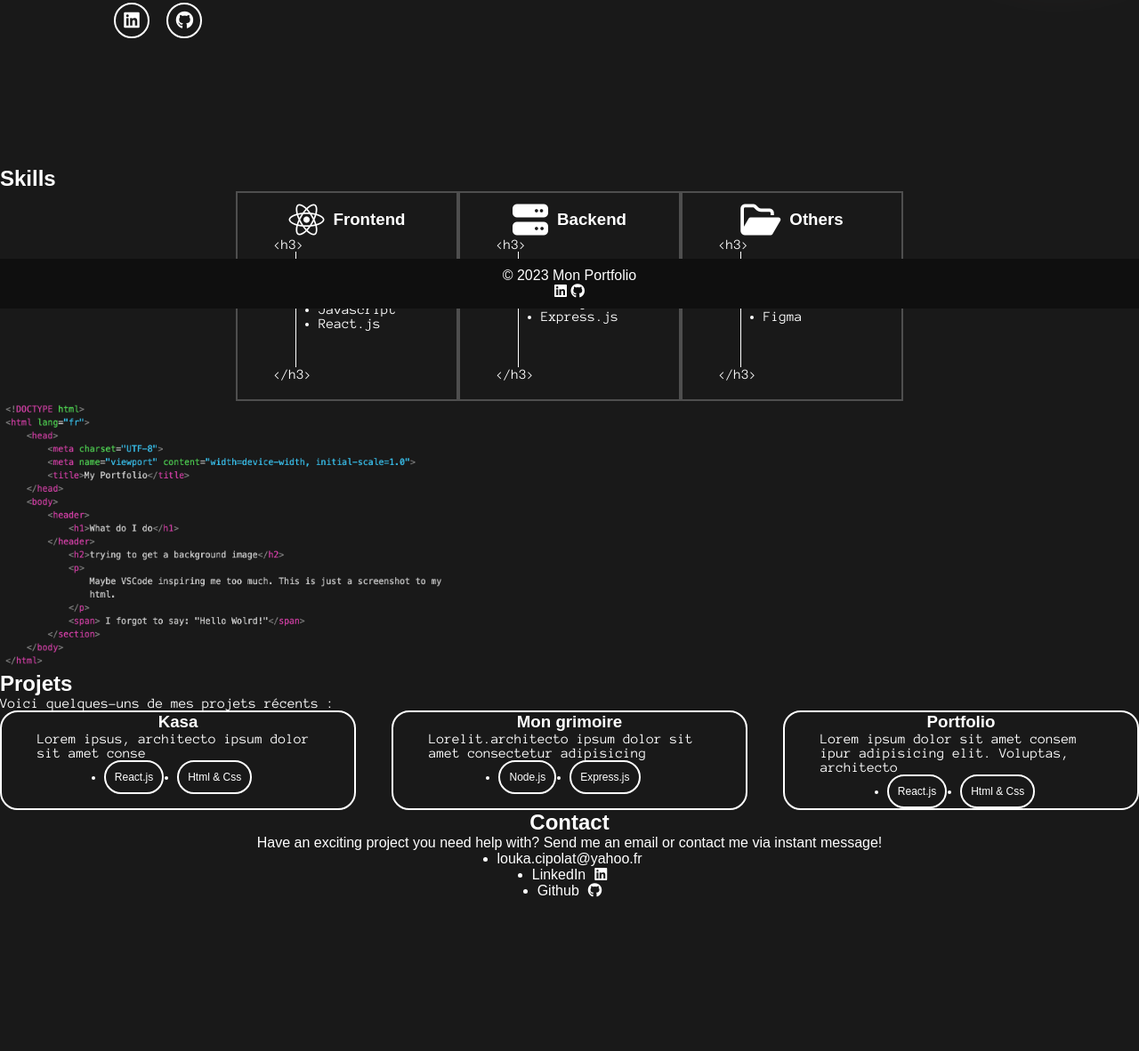
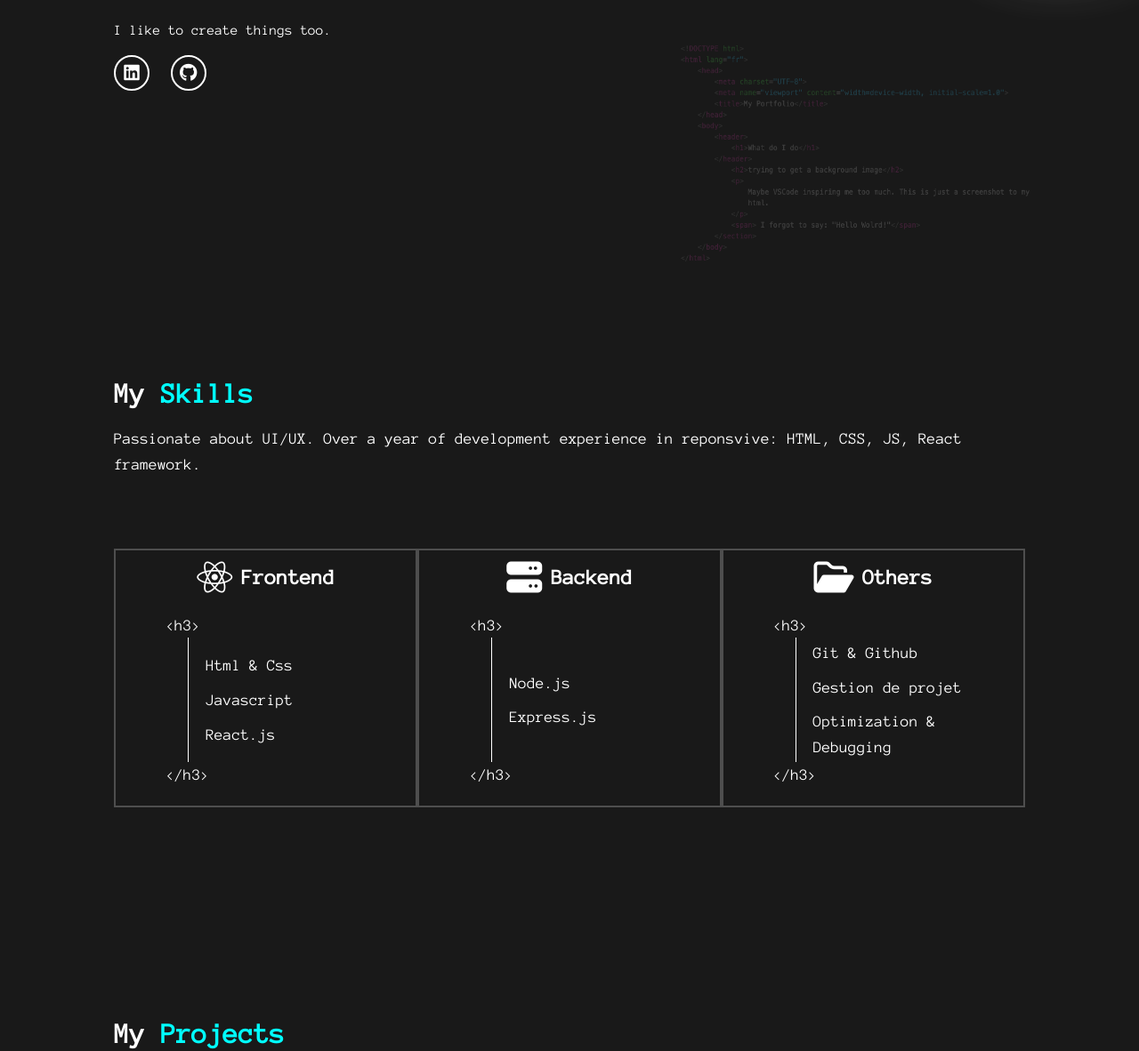
Before and after one commit to LoukaC/Portfolio, a website: page index.html in a window 1280 px wide. Shown: the part 453-1635 px from the top of the page at 89% size. Before the commit the page ends 1514 px from the top, so only its background shows below. Drawn offline with nearby package versions, Linux system fonts and the light colour scheme.

Commit message:
section project contact et organisation

```diff
--- a/index.html
+++ b/index.html
@@ -21,17 +21,17 @@
         <nav class="navbar">
             <a href="#home" class="active" style="--i:1;">// Home</a>
             <a href="#skill" style="--i:2;">// Skills</a>
-            <a href="#projet" style="--i:3;">// Projets</a>
+            <a href="#project" style="--i:3;">// Projets</a>
             <a href="#contact" style="--i:4;">// Contact</a>
         </nav>
     </header>
 
-    <section id="home">
+    <section class="home" id="home">
         <div class="home-content">
             <h3>Hi there, It's Me</h3>
             <h1>Louka Cipolat</h1>
             <h3>And I am a <span id="multiple-text"></span></h3>
-            <p>Lorem ipsum dolor sit amet consectetur.</p>
+            <p>I like to create things too.</p>
              <div class="social">
                 <a href="https://www.linkedin.com/" style="--i:5;" target="_blank">
                     <i class="fab fa-linkedin"></i>
@@ -46,15 +46,18 @@
         </div>
     </section>
 
-    <section id="skill">
-        <h2>Skills</h2>
+    <section id="skill" class="skill">
+        <div class="skill-title">
+            <h2 class="section-title">My <span>Skills</span></h2>
+            <p>Passionate about UI/UX. Over a year of development experience in reponsvive: HTML, CSS, JS, React framework.</p>
+        </div>
         <div class="skill-content">
-            <div class="skill">
-                <div class="skill-title">
+            <div class="skill-box">
+                <div class="skill-box-title">
                     <i class="fa-brands fa-react"></i>
                     <h3>Frontend</h3>
                 </div>
-                <div class="skill-box">
+                <div class="skill-column">
                     <div class="essai">
                         <p>&lt;h3&gt;</p>
                         <div class="vertical-line"></div>
@@ -67,12 +70,12 @@
                     </ul>
                 </div>
             </div>
-            <div class="skill">
-                <div class="skill-title">
+            <div class="skill-box">
+                <div class="skill-box-title">
                     <i class="fa-solid fa-server"></i>
                     <h3>Backend</h3>
                 </div>
-                <div class="skill-box">
+                <div class="skill-column">
                     <div class="essai">
                         <p>&lt;h3&gt;</p>
                         <div class="vertical-line"></div>
@@ -84,12 +87,12 @@
                     </ul>
                 </div>
             </div>
-            <div class="skill">
-                <div class="skill-title">
+            <div class="skill-box">
+                <div class="skill-box-title">
                     <i class="fa-regular fa-folder-open"></i>
                     <h3>Others</h3>
                 </div>
-                <div class="skill-box">
+                <div class="skill-column">
                     <div class="essai">
                         <p>&lt;h3&gt;</p>
                         <div class="vertical-line"></div>
@@ -97,58 +100,71 @@
                     </div>
                     <ul>
                         <li>Git & Github</li>
-                        <li>Figma</li>
+                        <li>Gestion de projet</li>
+                        <li>Optimization & Debugging</li>
                     </ul>
                 </div>
             </div>
         </div>
         <div class="html">
-            <img src="./images/html.webp" alt="html code" width="500" height="300">
+            <img src="./images/html.webp" alt="html code" width="400" height="250">
         </div>
 
     </section>
 
-    <section id="projet">
-        <h2>Projets</h2>
-        <p>Voici quelques-uns de mes projets récents :</p>
-        <div class="projet-content">
-            <div class="projet">
-                <h3>Kasa</h3>
-                <p> Lorem ipsus, architecto  ipsum dolor sit amet conse</p>
+    <section id="project" class="project">
+        <h2 class="section-title"> My <span>Projects</span></h2>
+
+        <div class="project-content">
+           <div class="project-box">
+                <img src="/images/kasa1.webp" alt="projet kasa">
+                <div class="project-layer">
+                    <h4>Kasa</h4>
+                    <p>Home Search App</p>
                     <ul>
+                        <li>Html & css</li>
                         <li>React.js</li>
-                    <li> Html & Css</li>
                     </ul>
+                    <a href=""><i class="fa-solid fa-link"></i></a>
                 </div>
-            <div class="projet">
-                <h3>Mon grimoire</h3>
-                <div class="projet-box">
-                    <p> Lorelit.architecto ipsum dolor sit amet consectetur adipisicing</p>
+           </div>
+           <div class="project-box">
+                <img src="/images/grimoire1.webp" alt="projet kasa">
+                <div class="project-layer">
+                    <h4>Portfolio</h4>
+                    <p>Books Sharing & Rating App</p>
                     <ul>
                         <li>Node.js</li>
                         <li>Express.js</li>
                     </ul>
+                    <a href=""><i class="fa-solid fa-link"></i></a>
                 </div>
            </div>
-            <div class="projet">
-                <h3>Portfolio</h3>
-                <p> Lorem ipsum dolor sit amet consem ipur adipisicing elit. Voluptas, architecto</p>
+           <div class="project-box">
+                <img src="/images/portfolio.webp" alt="projet kasa">
+                <div class="project-layer">
+                    <h4>Kasa</h4>
+                    <p>Porfolio App</p>
                     <ul>
+                        <li>Html & css</li>
                         <li>React.js</li>
-                    <li>Html & Css</li>
                     </ul>
+                    <a href=""><i class="fa-solid fa-link"></i></a>
+                </div>
            </div>
         </div>
     </section>
 
-    <section id="contact">
-        <h2>Contact</h2>
-        <div class="contact-sentence">
-            <p>Have an exciting project you need help with? Send me an email or contact me via instant message!</p>
+    <section id="contact" class="contact">
+        <div class="skill-title">
+        <h2 class="section-title">My <span>Contacts</span></h2>
+        <p>Have an exciting project you need help with? Send me an email or contact me via social network: </p>
         </div>
         <div class="contact-link">
         <ul>
-            <li class="email">louka.cipolat@yahoo.fr</li>
+            <li class="email">
+                <a href="mailto:louka.cipolat@yahoo.fr">louka.cipolat@yahoo.fr</a>
+            </li>
             <li>
                 <a href="https://www.linkedin.com/" target="_blank">
                     LinkedIn<i class="fab fa-linkedin"></i>
@@ -162,14 +178,8 @@
         </ul>
         </div>
     </section>
-
     <footer>
-        <p>© 2023 Mon Portfolio</p>
-        <a href="https://www.linkedin.com/" target="_blank">
-            <i class="fab fa-linkedin"></i>
-        </a>
-        <a href="https://github.com/" target="_blank">
-            <i class="fab fa-github"></i>
+        <p>Copyright © 2023; My Portfolio | All Rights Reserved</p>
         </a>
     </footer>
 </body>
--- a/index.js
+++ b/index.js
@@ -10,7 +10,7 @@ window.addEventListener('scroll', function() {
     var moonWidth = moon.offsetWidth;
     var endPosition = windowWidth - moonWidth;
 
-    moon.style.right = -(scrollPosition * 0.3) + 'px';
+    moon.style.right = -(scrollPosition * 0.05) + 'px';
 
     if (scrollPosition > endPosition) {
         moon.style.opacity = 0;
@@ -30,3 +30,32 @@ var typed = new Typed("#multiple-text", {
     smartBackspace: true,
     loop: true
 });
+
+
+// scroll section active link
+
+let sections = document.querySelectorAll('section')
+let navLinks = document.querySelectorAll('header nav a')
+
+window.onscroll =() =>{
+    sections.forEach(sec =>{
+        let top= window.scrollY;
+        let offset = sec.offsetTop - 150;
+        let height = sec.offsetHeight;
+        let id = sec.getAttribute('id');
+
+        if(top >= offset && top < offset + height) {
+            navLinks.forEach(links =>{
+                links.classList.remove('active');
+                document.querySelector('header nav a[href*=' + id + ']').classList.add('active')
+            })
+        }
+    })
+}
+
+
+// header fixe
+
+let header = document.querySelector('header');
+
+header.classList.toggle('fixed', window.scrollY > 100)
--- /dev/null
+++ b/package.json
@@ -0,0 +1,3 @@
+{
+  "dependencies": {}
+}
--- a/styles.css
+++ b/styles.css
@@ -7,26 +7,29 @@
 
 
 body {
-    font-family: 'Arial', sans-serif;
+    font-family: 'Anonymous Pro';
     background-color: #191919;
     color: #ffffff;
     margin: 0;
-    padding: 0;
+    padding-bottom: 50px ;
 }
 
 
 header {
-    background-color: transparent;
     position: fixed;
+    background-color: #191919;
     top:0;
     left: 0;
     width: 100%;
-    padding: 20px;
     display: flex;
     text-align: center;
     justify-content: space-between;
-    padding:  20px 10%;
+    padding:  20px 10% 20px 10%;
     z-index: 100;
+}
+
+.header .fixed {
+    border-bottom: 2px solid white;
 }
 
 .logo{
@@ -40,7 +43,8 @@ header {
 
 .navbar {
     display: flex;
-    padding: 20px;
+    justify-content: center;
+    align-items: center;
     gap: 20px;
 }
 
@@ -57,22 +61,26 @@ header {
 
 .navbar a:hover,
 .navbar a.active {
-    color:#555555;
+    color:rgb(0, 255, 255);
 }
 
+section {
+    height: 90vh;
+    padding: 10rem 10% 2rem;
+}
 
-#home{
+.home{
     position: relative;
     width: 100%;
-    height: 80vh;
     display: flex;
     justify-content: space-between;
     align-items: center;
-    padding: 70px 10% 0;
+    z-index: 1;
 }
 
 .home-content{
     max-width: 600px;
+    font-family: 'Anonymous Pro';
 }
 
 .home-content h1 {
@@ -99,11 +107,8 @@ header {
     opacity: 0;
 }
 
-.home-content h3 span {
+span {
     color: aqua;
-}
-
-.typed-cursor {
 }
 
 .home-content p{
@@ -142,7 +147,7 @@ header {
 .moon {
     position: fixed;
     top: 200px;
-    right: 150px;
+    right: 250px;
     width: 200px;
     height: 200px;
     border-radius: 50%;
@@ -250,37 +255,70 @@ header {
 }
 
 
+.skill{
+    display: flex;
+    flex-direction: column;
+    z-index: 1;
+    gap: 80px;
+    width: 100%;
+    z-index: 1;
+}
 
-#home .html img{
-    opacity: 0.2;
-    position: absolute;
-    top: 305px;
-    left: 45%;
-    transform: translateX(-50%);
+.skill-title,
+.contact-title {
+    display: flex;
+    flex-direction: column;
+    gap: 20px;
+}
+
+.section-title{
+    font-size: 32px;
 }
 
 
+.skill h3,
+.project h3,
+.contact h3 {
+    font-size: 24px;
+}
+
+.skill p,
+.skill li,
+.contact p{
+    font-family: 'Anonymous Pro';
+    font-size: 18px;
+    line-height: 1.6;
+}
+
+li{
+    list-style-type: none;
+}
+
+.sectin-title span{
+    color: aqua;
+}
 
 .skill-content{
     display: flex;
     flex-direction: row;
     justify-content: center;
     color: #ffffff;
+    width: 100%;
 }
 
-.skill{
+.skill-box{
     border: #FFFFFF3B 2px solid;
-    padding: 10px 40px 20px 40px;
+    padding: 10px 10px 20px 10px;
     display: flex;
     flex-direction: column;
     justify-content: center;
     align-items: center;
-    max-width: 250px;
+    gap: 20px;
+    width: 100%;
     flex: 1 1 200px;
-
 }
 
-.skill-title{
+.skill-box-title{
     display: flex;
     flex-direction: row;
     justify-content: center;
@@ -288,85 +326,158 @@ header {
     gap: 10px;
 }
 
-.skill-title i{
+.skill-box-title i{
     font-size: 40px;
 }
 
-.skill-box{
-    align-self: flex-start;
-    font-family: 'Anonymous Pro';
+.skill-column{
+    display: flex;
+    flex-direction: row;
+    justify-content: center;
+    align-items: center;
+    width: 100%;
+
 }
 
-#projet {
+.skill-column li{
+    margin: 10px 0;
+    width: 180px;
+}
+
+.essai{
     display: flex;
     flex-direction: column;
+    width: 45px;
 }
 
-#projet p{
-    font-family: 'Anonymous Pro';
+.vertical-line {
+    height: 140px; /* hauteur ligne */
+    width: 1px;
+    background-color: #ffffff; /* Couleur ligne */
+    margin: 0px 0px 0px 25px;
 }
 
-.projet-content{
+
+.html img{
+    opacity: 0.2;
+    position: fixed;
+    top: 500px;
+    left: 75%;
+    transform: translateX(-50%);
+}
+
+
+/* projet */
+
+.project{
     display: flex;
-    flex-direction: row;
-    justify-content: space-around;
+    flex-direction: column;
+    z-index: 1;
+    gap: 40px;
+    width: 100%;
+}
+
+.project-content{
+    display: grid;
+    grid-template-columns: repeat(2, 1fr);
+    align-items: center;
     gap: 40px;
 }
 
-.projet {
+.project-content .project-box {
+    position: relative;
     display: flex;
-    flex-direction: column;
-    justify-content: flex-start;
-    align-items: center;
-    border: #ffffff 2px solid;
-    border-radius: 20px;
-    padding: 0px 40px;
-    width: 400px;
+    border-radius: 10px;
+    overflow: hidden;
+    box-shadow: 0 0 1rem rgb(255, 255, 255);
 
 }
 
-.projet-box{
+.project-box img {
+    object-fit: cover;
+    width: 100%;
+    border-radius: 10px;
+    transition: 0.5s ease;
+}
+
+.project-box:hover img {
+
+    transform: scale(1.05);
+}
+
+
+.project-box .project-layer{
+    position: absolute;
+    bottom: 0;
+    left: 0;
+    width: 100%;
+    height: 100%;
+    background: linear-gradient(rgb(0, 0, 0, 0.6), rgb(1, 190, 190));
     display: flex;
     flex-direction: column;
-    justify-content: center;
-    align-items: center;
+    justify-content: flex-end;
+    padding: 5px 10px;
+    gap: 2px;
+    transform: translateY(100%);
+    transition: 0.5s ease;
 }
 
-.projet p {
-    text-align:left;
-    font-family: 'Anonymous Pro';
+.project-box:hover .project-layer{
+    transform: translateY(0);
 }
 
-.projet ul{
+.project-layer h4{
+    font-size: 24px;
+}
+
+.project-layer a{
+    position: absolute;
+    color: white;
+    top: 10px;
+    right: 10px;
+}
+
+.project ul{
     display: flex;
     flex-direction: row;
     gap: 15px;
-
-}
-.projet li {
-     font-size: 12px;
-     border: #ffffff 2px solid;
-     border-radius: 20px;
-     padding: 10px;
 }
 
-#contact {
-    margin-bottom: 50px; /* Ajoutez un espace en bas de la section de contact pour éviter que le footer ne la cache */
+.project li {
+     border: #ffffff 1px solid;
+     border-radius: 20px;
+     padding: 0px 10px;
+}
+
+.project p,
+.project li {
+    font-family: 'Anonymous Pro';
+    font-size: 18px;
+    line-height: 1.6;
+}
+
+
+
+
+/* contact */
+
+.contact{
     display: flex;
     flex-direction: column;
-    justify-content: center;
-    align-items: center;
-
+    width: 100%;
+    z-index: 1;
+    gap: 80px;
 }
 
-.contact-sentence{
-}
 
 .contact-link ul {
     display: flex;
     flex-direction: column;
     justify-content: center;
     align-items: center;
+    gap: 20px;
+    font-size: 24px;
+    font-family: 'Anonymous Pro';
 }
 
 .contact-link a {
@@ -377,46 +488,12 @@ header {
     gap: 10px;
 }
 
+/* footer */
+
 footer {
     text-align: center;
-    padding: 10px;
-    position: fixed;
-    bottom: 0;
+
     width: 100%;
-    background-color: #0f0f0f;
+    background: transparent;
+    font-family: 'Anonymous Pro';
 }
-
-footer a {
-    color: #ffffff;
-    text-decoration: none;
-    padding: 0px;
-    transition: 0.3s;
-}
-
-
-
-
-
-.skill-box{
-    display: flex;
-    flex-direction: row;
-    justify-content: center;
-    align-items: center;
-}
-
-.essai{
-    display: flex;
-    flex-direction: column;
-}
-
-.essai p{
-    margin: 0;
-}
-
-
-.vertical-line {
-    height: 130px; /* Ajustez la hauteur de la ligne en fonction de vos besoins */
-    width: 1px;
-    background-color: #ffffff; /* Couleur de la ligne */
-    margin: 0px 25px; /* Ajustez la marge pour définir l'espace entre les éléments */
-}
```
Also changed, not shown: images/grimoire.png (added), images/grimoire.webp (added), images/grimoire1.webp (added), images/kasa.webp (added), images/kasa1.webp (added), images/portfolio.png (added), images/portfolio.webp (added), 3 other files. Lines whose indentation alone changed are shown as unchanged.
